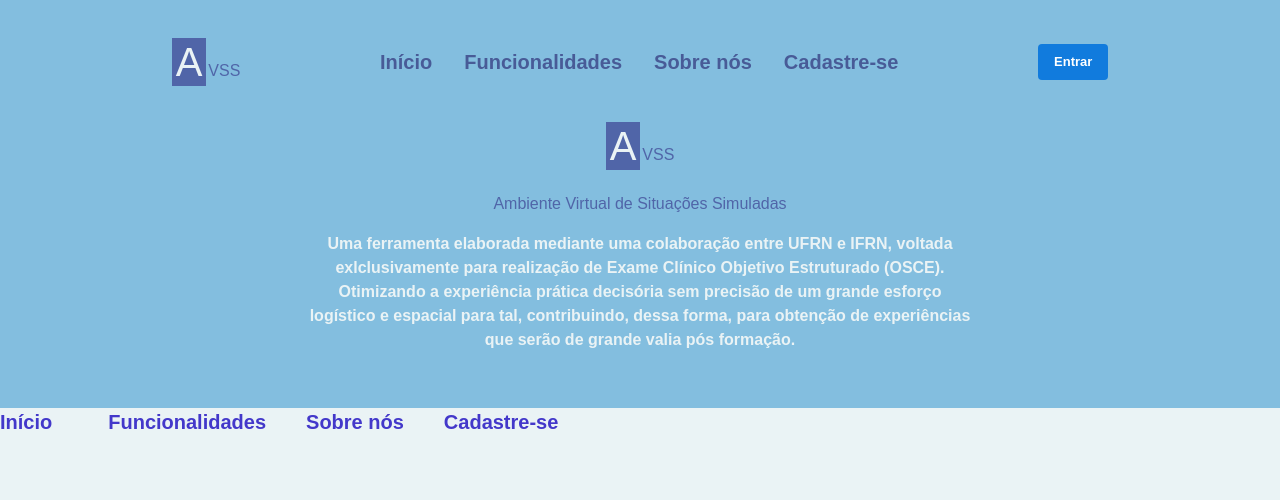
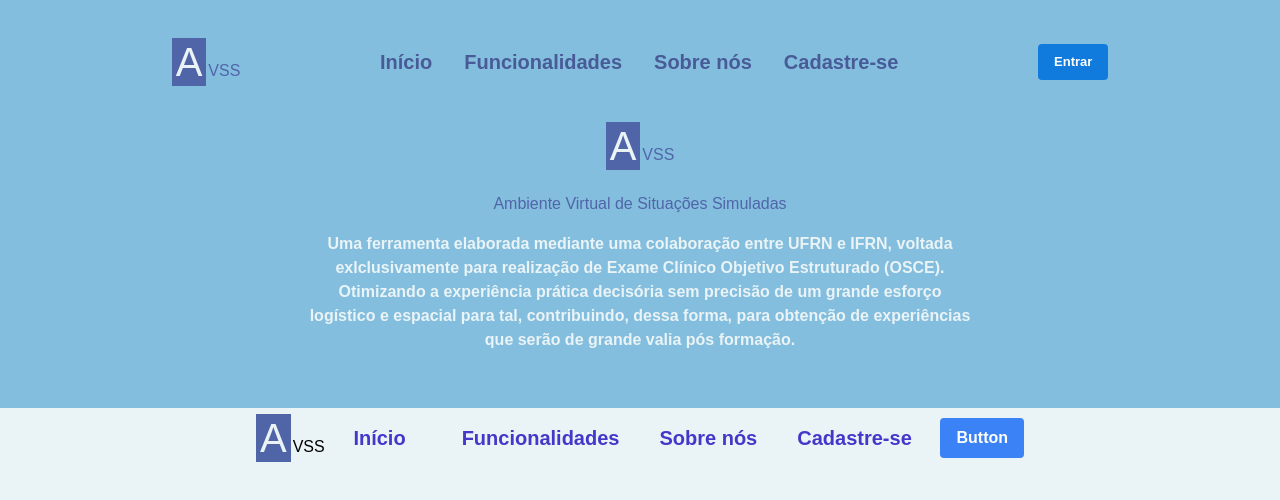
Before and after one commit to hadley-siqueira/avss-frontend, a Vue app: page / in a window 1280 px wide. Shown: the top 500 px of the page. Built offline with nearby package versions, Linux system fonts and the light colour scheme.

Commit message:
working on navbar

```diff
--- a/src/views/Avss.vue
+++ b/src/views/Avss.vue
@@ -78,6 +78,13 @@
 			</div>
 		</header>
 
+
+    <div class="flex flex-row justify-center">
+        <div class="flex flex-row items-center justify-between w-3/5">
+            <div>
+                <span class="logo__first">A</span>VSS
+            </div>
+
             <ul class="flex flex-row space-x-10">
                 <li class="mr-4">
                     <RouterLink to="/" class="text-xl font-bold text-indigo-700">Início</RouterLink>
@@ -95,4 +102,10 @@
                     <RouterLink to="/" class="text-xl font-bold text-indigo-700">Cadastre-se</RouterLink>
                 </li>
             </ul>
+
+            <button class="bg-blue-500 hover:bg-blue-700 text-white font-bold py-2 px-4 rounded">
+              Button
+            </button>
+        </div>
+    </div>
 </template>
```
Lines whose indentation alone changed are shown as unchanged.
